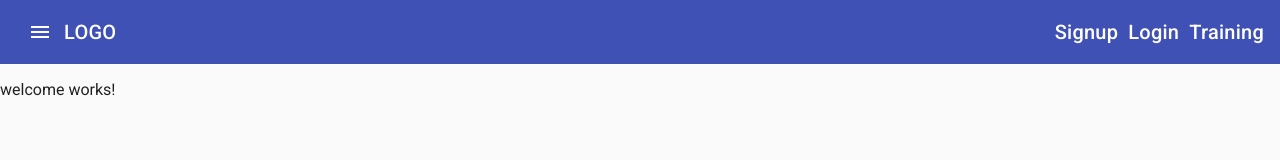
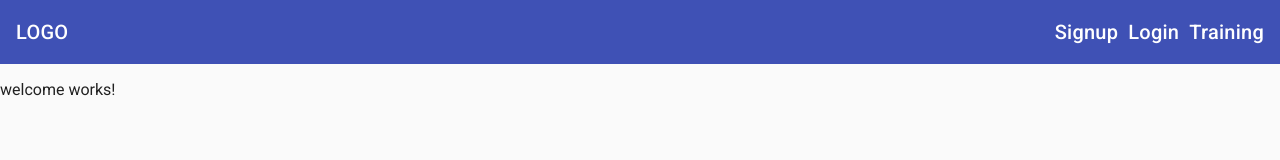
Before and after one commit to antrampa/fitness-tracker-2, an Angular app: page / in a window 1280 px wide. Shown: the top 160 px of the page. Built offline with nearby package versions, Linux system fonts and the light colour scheme.

Commit message:
making the page responsive

```diff
--- a/src/app/app.component.html
+++ b/src/app/app.component.html
@@ -4,7 +4,7 @@
     </mat-sidenav>
     <mat-sidenav-content>
         <mat-toolbar color="primary">
-            <div>
+            <div class="navigation-menu">
                 <button mat-icon-button (click)="sidenav.toggle()">
                     <mat-icon>menu</mat-icon>
                 </button>
--- a/src/app/app.component.scss
+++ b/src/app/app.component.scss
@@ -40,3 +40,17 @@ a:active {
     padding: 0;
     margin: 0;
 }
+
+.navigation-menu {
+    display: none;
+}
+
+@media only screen and (max-width:600px) {
+    .navigation-menu {
+        display: flex;
+    }
+
+    .navigation-items {
+        display: none;
+    }
+}
```
